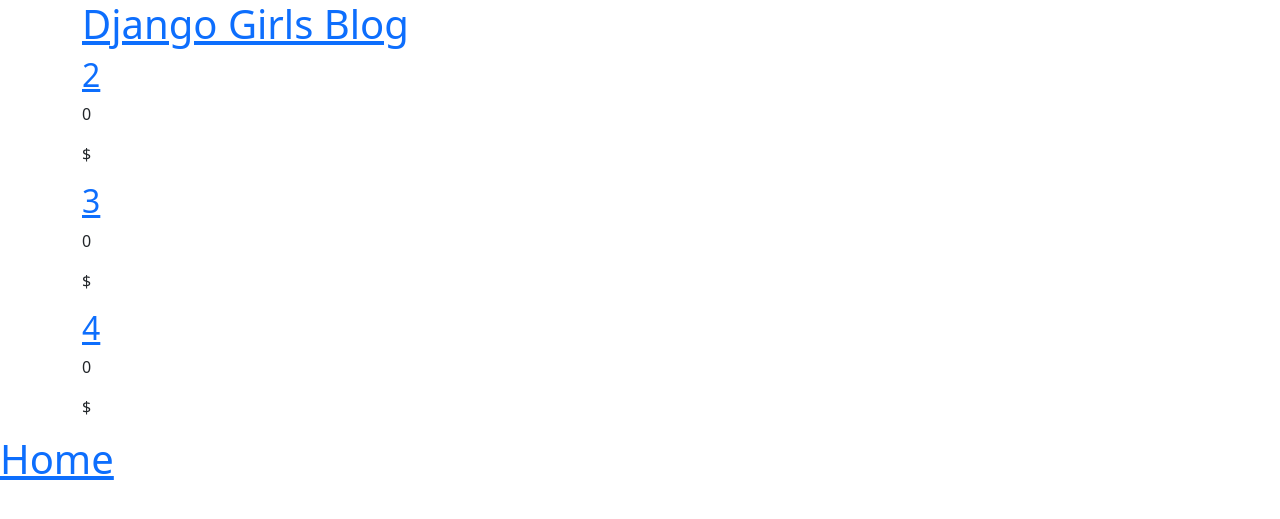
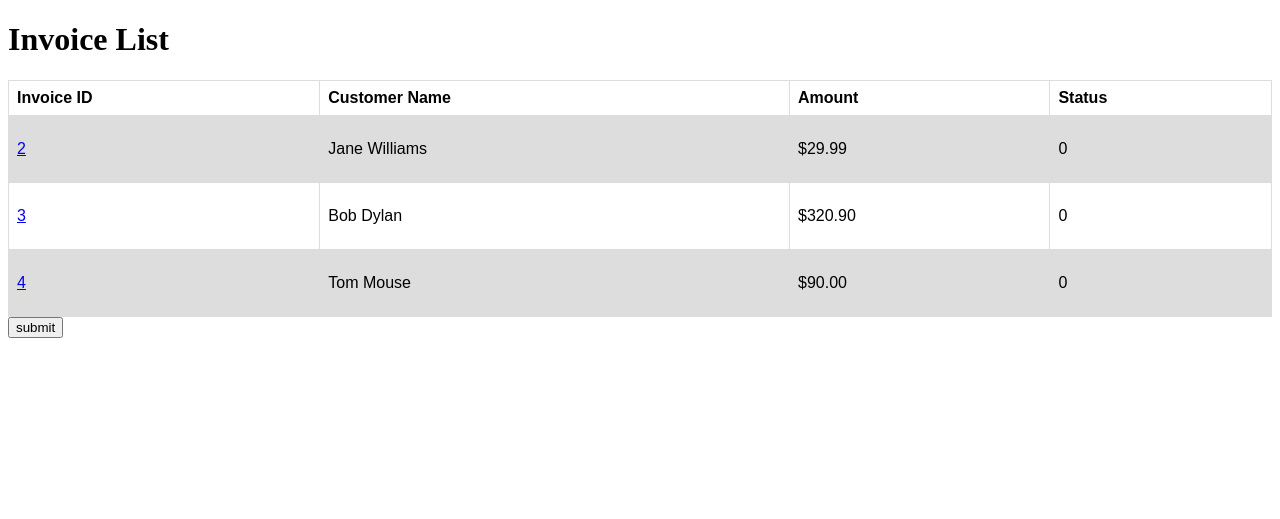
Before and after one commit to v-invoice/invoice2, a Django app: page / in a window 1280 px wide. Shown: the top 519 px of the page. Run offline with Django 5.2, Linux system fonts and the light colour scheme; data comes from the database, SQL or seed files in the repository; both versions use the stored data as it was after the commit; parts of the project's set-up code (start-up, migrations or seed data) failed here and were passed over.

Commit message:
djaApp 2nd commit

```diff
--- a/Project/djaApp/models.py
+++ b/Project/djaApp/models.py
@@ -9,13 +9,14 @@
     ID = models.BigAutoField(auto_created=True, primary_key=True, serialize=False, verbose_name='ID')
     customer_name = models.CharField(max_length=20)
     quantity = models.DecimalField(max_digits=6, decimal_places=2)
+    due_date = models.DateTimeField(blank=True, null=True)
     status = models.PositiveSmallIntegerField(choices=invoice_status)
-    created_date = models.DateTimeField(default=timezone.now)
-    due_date = models.DateTimeField(blank=True, null=True)
 
     def publish(self):
         self.published_date = timezone.now()
         self.save()
 
     def __str__(self):
-        return self.title
+        return str(self.customer_name)
+        return (self.quantity)
+        self.save()
--- a/Project/djaApp/templates/djaApp/invoice_list.html
+++ b/Project/djaApp/templates/djaApp/invoice_list.html
@@ -1,38 +1,60 @@
 {% load static %}
+
 <!DOCTYPE html>
 <html>
     <head>
-        <title>Django Invoices</title>
-        <link rel="stylesheet" href="https://cdn.jsdelivr.net/npm/bootstrap@5.1.3/dist/css/bootstrap.min.css" integrity="sha384-1BmE4kWBq78iYhFldvKuhfTAU6auU8tT94WrHftjDbrCEXSU1oBoqyl2QvZ6jIW3" crossorigin="anonymous">
+        <title>Invoice List</title>
+        <!--<link rel="stylesheet" href="https://cdn.jsdelivr.net/npm/bootstrap@5.1.3/dist/css/bootstrap.min.css" integrity="sha384-1BmE4kWBq78iYhFldvKuhfTAU6auU8tT94WrHftjDbrCEXSU1oBoqyl2QvZ6jIW3" crossorigin="anonymous">
         <link rel="stylesheet" href="{% static 'css/blog.css' %}">
+    --><style>
+            table {
+              font-family: arial, sans-serif;
+              border-collapse: collapse;
+              width: 100%;
+            }
+
+            td, th {
+              border: 1px solid #dddddd;
+              text-align: left;
+              padding: 8px;
+            }
+
+            tr:nth-child(even) {
+              background-color: #dddddd;
+            }
+            </style>
     </head>
     <body>
 
         <header class="page-header">
             <div class="container">
-                <h1><a href="/">Django Girls Blog</a></h1>
+                <h1>Invoice List</h1>
             </div>
         </header>
 
-        <main class="container">
-            <div class="row">
-                <div class="col">
-                    {% for invoice in invoices %}
-                        <article class='invoice'>
-                            <h2><a href="">{{ invoice.ID }}</a></h2>
-                            <p>{{ invoice.status}}</p>
-                            <p>{{ invoice.name}}</p>
-                            <p>${{invoice.amount}}</p>
-                            <p>{{ invoice.dueDate}}</p>
-                        </article>
-                    {% endfor %}
-                </div>
-            </div>
-        </main>
 
 
-        <header>
-            <h1><a href="/">Home</a></h1>
-        </header>
+        <table>
+            <tr>
+              <th>Invoice ID</th>
+              <th>Customer Name</th>
+              <th>Amount</th>
+              <th>Status</th>
+            </tr>
+            {% for invoice in invoices %}
+              <tr class='invoices'>
+                  <td><p><a href="http://127.0.0.1:8000/admin/djaApp/invoice/">{{ invoice.ID}}</a></p></td>
+                  <td>{{invoice.customer_name}}</td>
+                  <td><p>${{ invoice.quantity}}</p></td>
+                  <td><p>{{ invoice.status}}</p></td>
+              </tr>
+            {% endfor %}
+        </table>
+      <form>
+        <input type="submit" value="submit" />
+      </form>
+
+
+
     </body>
 </html>
--- a/Project/djaApp/views.py
+++ b/Project/djaApp/views.py
@@ -1,6 +1,10 @@
 from django.shortcuts import render
 from django.utils import timezone
 from .models import Invoice
+#from django.contrib.auth.decorators import login_required, permission_required
+
+#@login_required
+#@permission_required('Invoice.can_assign', raise_exception=True)
 
 def invoice_list(request):
     invoices = Invoice.objects.filter(due_date__lte=timezone.now()).order_by('due_date')
--- a/Project/djaweb/settings.py
+++ b/Project/djaweb/settings.py
@@ -36,7 +36,7 @@
     'django.contrib.sessions',
     'django.contrib.messages',
     'django.contrib.staticfiles',
-    'djaApp',
+    'djaApp'
 ]
 
 MIDDLEWARE = [
@@ -116,6 +116,7 @@
 
 STATIC_URL = 'static/'
 STATIC_ROOT = BASE_DIR / 'static'
+CRISPY_TEMPLATE_PACK = 'bootstrap4'
 
 # Default primary key field type
 # https://docs.djangoproject.com/en/5.0/ref/settings/#default-auto-field
```
Also changed, not shown: Project/djaApp/static/css/djaApp.css (+4 -4 lines), Project/djaInv/invoice_table.py (+5 -2 lines), Project/db.sqlite3 (added), Project/djaApp/admin.py (line endings or trailing spaces), Project/djaApp/migrations/0001_initial.py, Project/djaApp/migrations/0002_rename_assign_invoice_assigninvoice.py (added), Project/djaApp/urls.py (line endings or trailing spaces), 1 other file.
